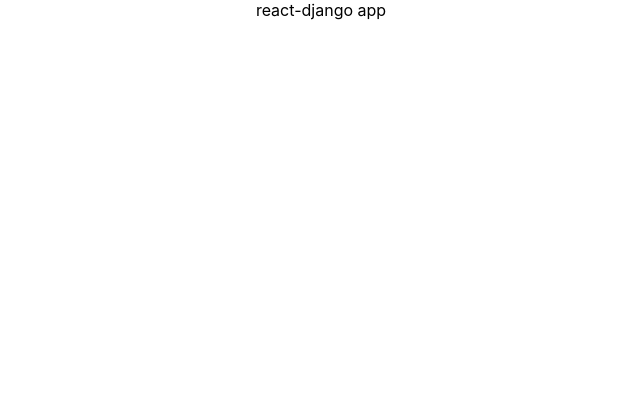
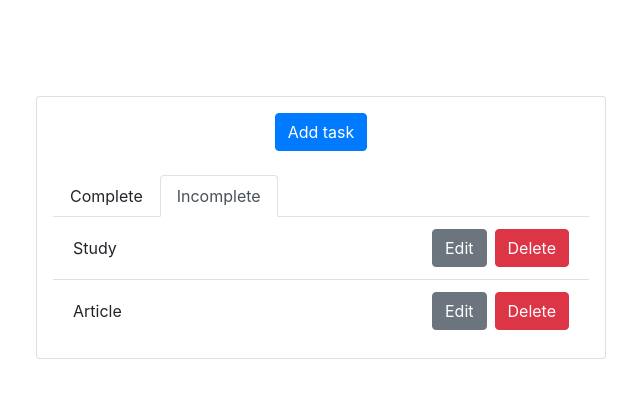
Before and after one commit to HaopengSun/Poisson-disk-sampling-based-algorithm, a React (Create React App) app in the folder poisson/reactpoisson/: page / in a window 1280 px wide. Shown: the top 398 px of the page, without its empty margins (319-959 px from the left). Built offline with nearby package versions, Linux system fonts and the light colour scheme.

Commit message:
add react front end app and set the basic views

```diff
--- a/poisson/reactpoisson/package.json
+++ b/poisson/reactpoisson/package.json
@@ -6,9 +6,11 @@
     "@testing-library/jest-dom": "^5.14.1",
     "@testing-library/react": "^11.2.7",
     "@testing-library/user-event": "^12.8.3",
+    "bootstrap": "^4.6.0",
     "react": "^17.0.2",
     "react-dom": "^17.0.2",
     "react-scripts": "4.0.3",
+    "reactstrap": "^8.9.0",
     "web-vitals": "^1.1.2"
   },
   "scripts": {
--- a/poisson/reactpoisson/src/App.js
+++ b/poisson/reactpoisson/src/App.js
@@ -1,9 +1,10 @@
 import './App.css';
+import TodoList from './components/TodoList'
 
 function App() {
   return (
     <div className="App">
-      react-django app
+      <TodoList />
     </div>
   );
 }
--- /dev/null
+++ b/poisson/reactpoisson/src/components/TodoList.jsx
@@ -0,0 +1,101 @@
+import React, { Component } from "react";
+import todoItems from "./todoItems";
+
+class todoList extends Component {
+  constructor(props) {
+    super(props);
+    this.state = {
+      viewCompleted: false,
+      todoList: todoItems,
+    };
+  }
+
+  displayCompleted = (status) => {
+    if (status) {
+      return this.setState({ viewCompleted: true });
+    }
+
+    return this.setState({ viewCompleted: false });
+  };
+
+  renderTabList = () => {
+    return (
+      <div className="nav nav-tabs">
+        <span
+          className={this.state.viewCompleted ? "nav-link active" : "nav-link"}
+          onClick={() => this.displayCompleted(true)}
+        >
+          Complete
+        </span>
+        <span
+          className={this.state.viewCompleted ? "nav-link" : "nav-link active"}
+          onClick={() => this.displayCompleted(false)}
+        >
+          Incomplete
+        </span>
+      </div>
+    );
+  };
+
+  renderItems = () => {
+    const { viewCompleted } = this.state;
+    const newItems = this.state.todoList.filter(
+      (item) => item.completed === viewCompleted
+    );
+
+    return newItems.map((item) => (
+      <li
+        key={item.id}
+        className="list-group-item d-flex justify-content-between align-items-center"
+      >
+        <span
+          className={`todo-title mr-2 ${
+            this.state.viewCompleted ? "completed-todo" : ""
+          }`}
+          title={item.description}
+        >
+          {item.title}
+        </span>
+        <span>
+          <button
+            className="btn btn-secondary mr-2"
+          >
+            Edit
+          </button>
+          <button
+            className="btn btn-danger"
+          >
+            Delete
+          </button>
+        </span>
+      </li>
+    ));
+  };
+
+  render() {
+    return (
+      <main className="container">
+        <h1 className="text-white text-uppercase text-center my-4">Todo app</h1>
+        <div className="row">
+          <div className="col-md-6 col-sm-10 mx-auto p-0">
+            <div className="card p-3">
+              <div className="mb-4">
+                <button
+                  className="btn btn-primary"
+                >
+                  Add task
+                </button>
+              </div>
+              {this.renderTabList()}
+              <ul className="list-group list-group-flush border-top-0">
+                {this.renderItems()}
+              </ul>
+            </div>
+          </div>
+        </div>
+      </main>
+    );
+  }
+}
+
+export default todoList;
--- /dev/null
+++ b/poisson/reactpoisson/src/components/todoItems.js
@@ -0,0 +1,28 @@
+const todoItems = [
+    {
+      id: 1,
+      title: "Go to Market",
+      description: "Buy ingredients to prepare dinner",
+      completed: true,
+    },
+    {
+      id: 2,
+      title: "Study",
+      description: "Read Algebra and History textbook for the upcoming test",
+      completed: false,
+    },
+    {
+      id: 3,
+      title: "Sammy's books",
+      description: "Go to library to return Sammy's books",
+      completed: true,
+    },
+    {
+      id: 4,
+      title: "Article",
+      description: "Write article on how to use Django with React",
+      completed: false,
+    },
+  ];
+
+export default todoItems;
--- a/poisson/reactpoisson/src/index.js
+++ b/poisson/reactpoisson/src/index.js
@@ -3,6 +3,7 @@ import ReactDOM from 'react-dom';
 import './index.css';
 import App from './App';
 import reportWebVitals from './reportWebVitals';
+import 'bootstrap/dist/css/bootstrap.css';
 
 ReactDOM.render(
   <React.StrictMode>
```
Also changed, not shown: poisson/reactpoisson/src/components/Modal.jsx (added, +88 -0 lines), 1 other file (tests, documents, lock files or other folders).
